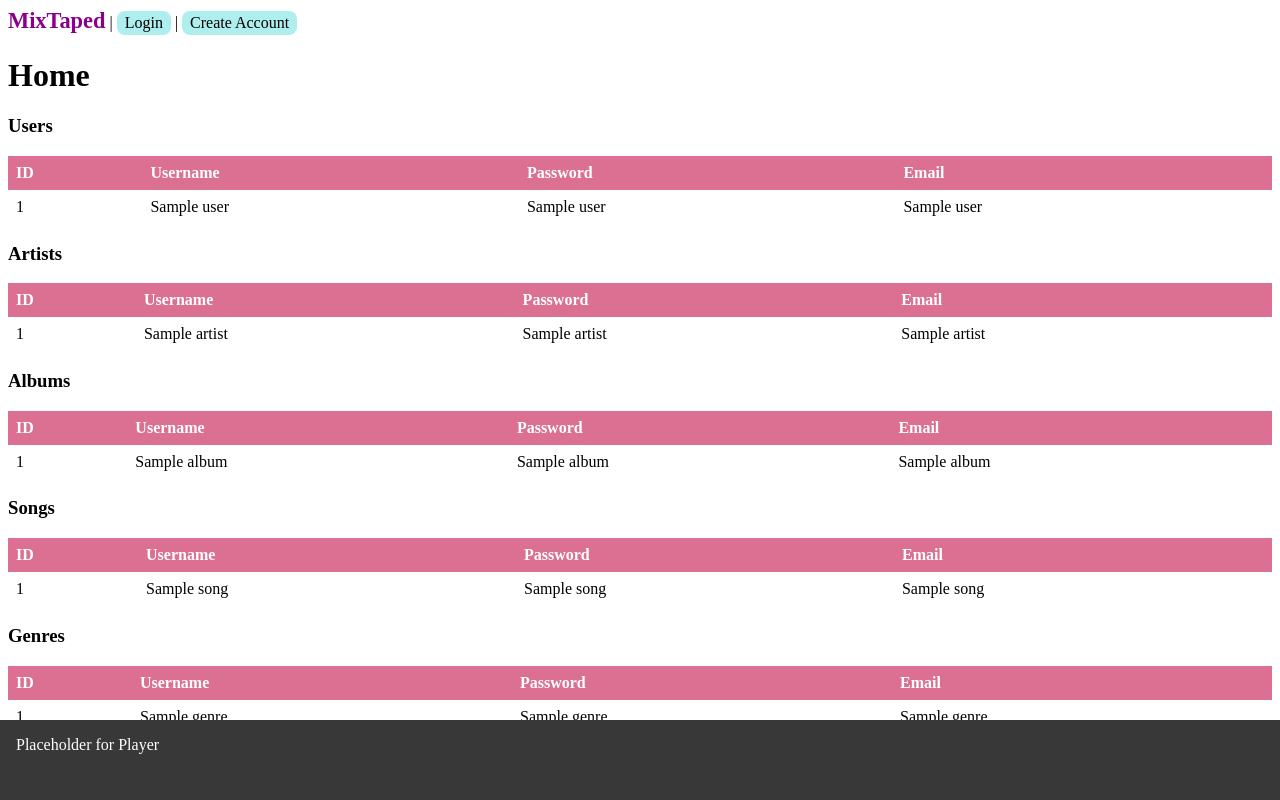
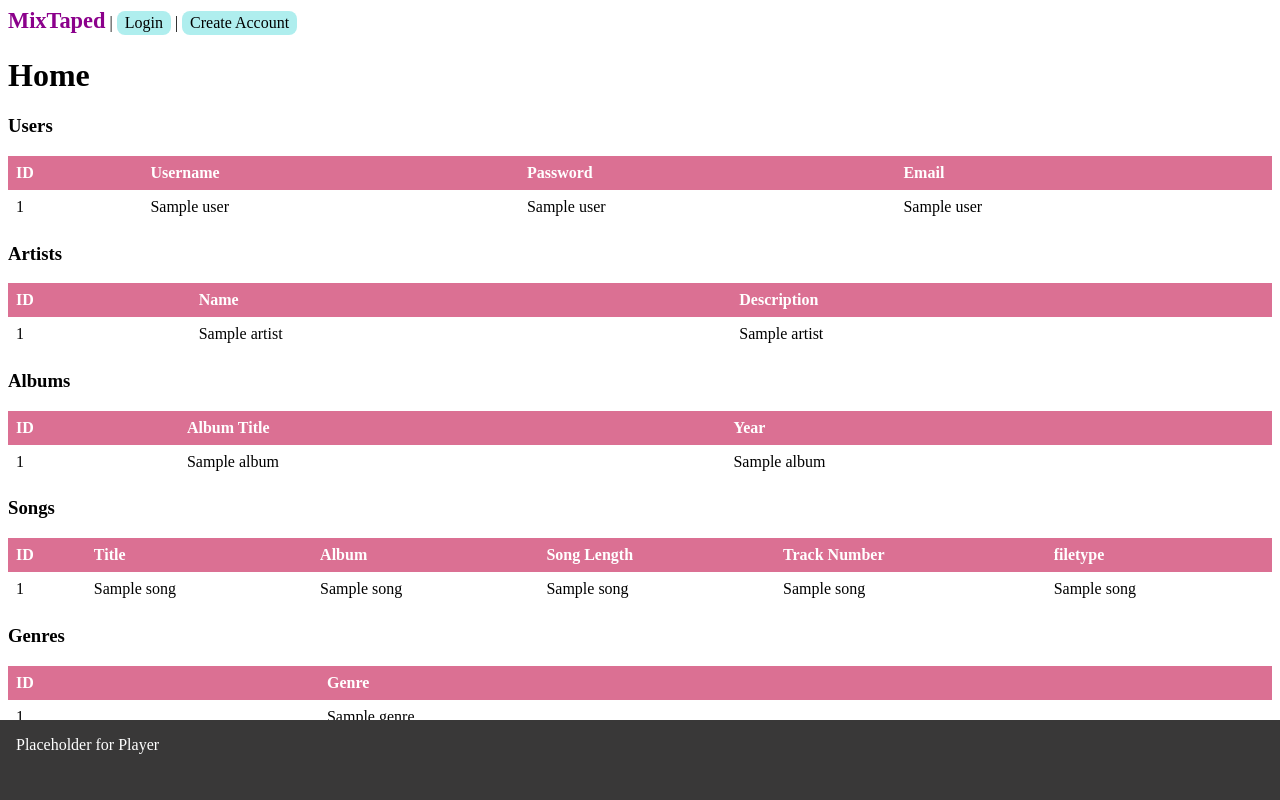
Before and after one commit to AshleyDeo/MixTaped, a Flask app: page / in a window 1280 px wide. Run offline with Flask 3, Linux system fonts and the light colour scheme; a database or web service that is not in the repository returns one stand-in record (values such as "Sample title"); some libraries are stand-ins or nearby versions.

Commit message:
Update index.html to have proper column names

```diff
--- a/templates/index.html
+++ b/templates/index.html
@@ -30,9 +30,8 @@
 	<thead>
 		<tr>
 			<th>ID</th>
-			<th>Username</th>
-			<th>Password</th>
-			<th>Email</th>
+			<th>Name</th>
+			<th>Description</th>
 		</tr>
 	</thead>
 	<tbody>
@@ -41,7 +40,6 @@
 			<td>{{ row[0] }}</td>
 			<td>{{ row[1] }}</td>
 			<td>{{ row[2] }}</td>
-			<td>{{ row[3] }}</td>
 		</tr>
 		{% endfor %}
 	</tbody>
@@ -51,9 +49,8 @@
 	<thead>
 		<tr>
 			<th>ID</th>
-			<th>Username</th>
-			<th>Password</th>
-			<th>Email</th>
+			<th>Album Title</th>
+			<th>Year</th>
 		</tr>
 	</thead>
 	<tbody>
@@ -62,7 +59,6 @@
 			<td>{{ row[0] }}</td>
 			<td>{{ row[1] }}</td>
 			<td>{{ row[2] }}</td>
-			<td>{{ row[3] }}</td>
 		</tr>
 		{% endfor %}
 	</tbody>
@@ -72,9 +68,11 @@
 	<thead>
 		<tr>
 			<th>ID</th>
-			<th>Username</th>
-			<th>Password</th>
-			<th>Email</th>
+			<th>Title</th>
+			<th>Album</th>
+			<th>Song Length</th>
+			<th>Track Number</th>
+			<th>filetype</th>
 		</tr>
 	</thead>
 	<tbody>
@@ -84,6 +82,8 @@
 			<td>{{ row[1] }}</td>
 			<td>{{ row[2] }}</td>
 			<td>{{ row[3] }}</td>
+			<td>{{ row[4] }}</td>
+			<td>{{ row[5] }}</td>
 		</tr>
 		{% endfor %}
 	</tbody>
@@ -93,9 +93,7 @@
 	<thead>
 		<tr>
 			<th>ID</th>
-			<th>Username</th>
-			<th>Password</th>
-			<th>Email</th>
+			<th>Genre</th>
 		</tr>
 	</thead>
 	<tbody>
@@ -103,8 +101,6 @@
 		<tr>
 			<td>{{ row[0] }}</td>
 			<td>{{ row[1] }}</td>
-			<td>{{ row[2] }}</td>
-			<td>{{ row[3] }}</td>
 		</tr>
 		{% endfor %}
 	</tbody>
```
